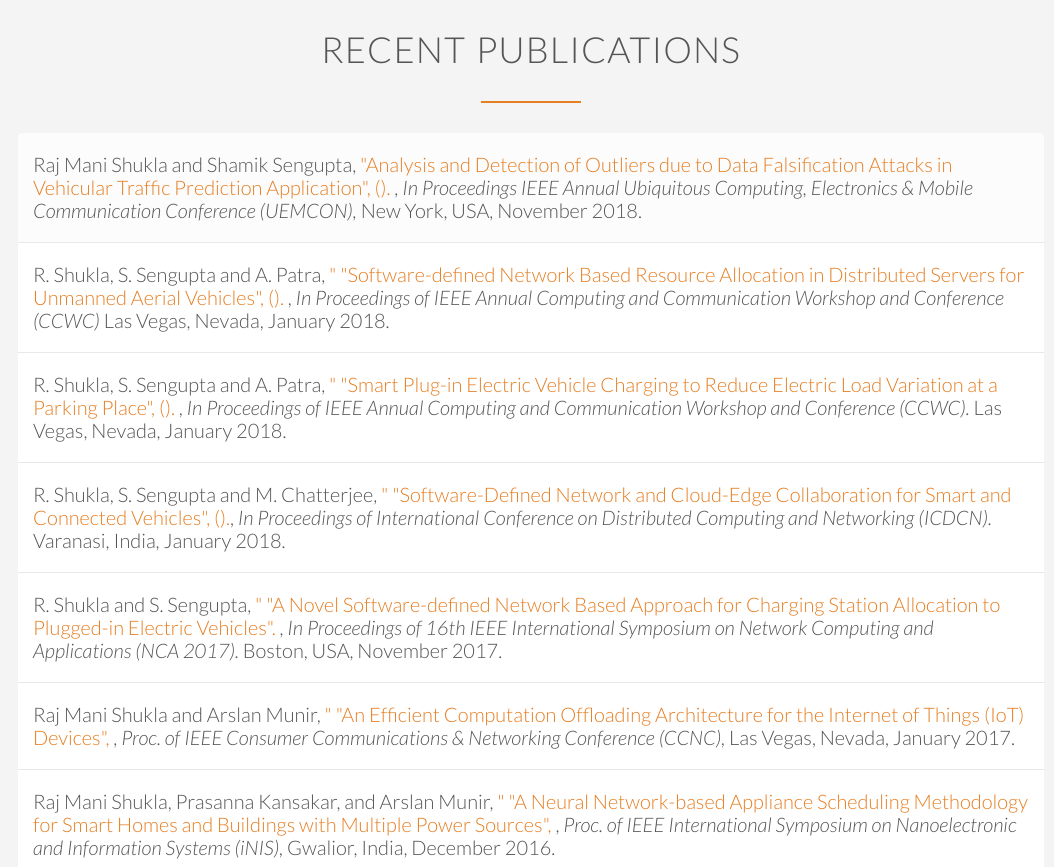
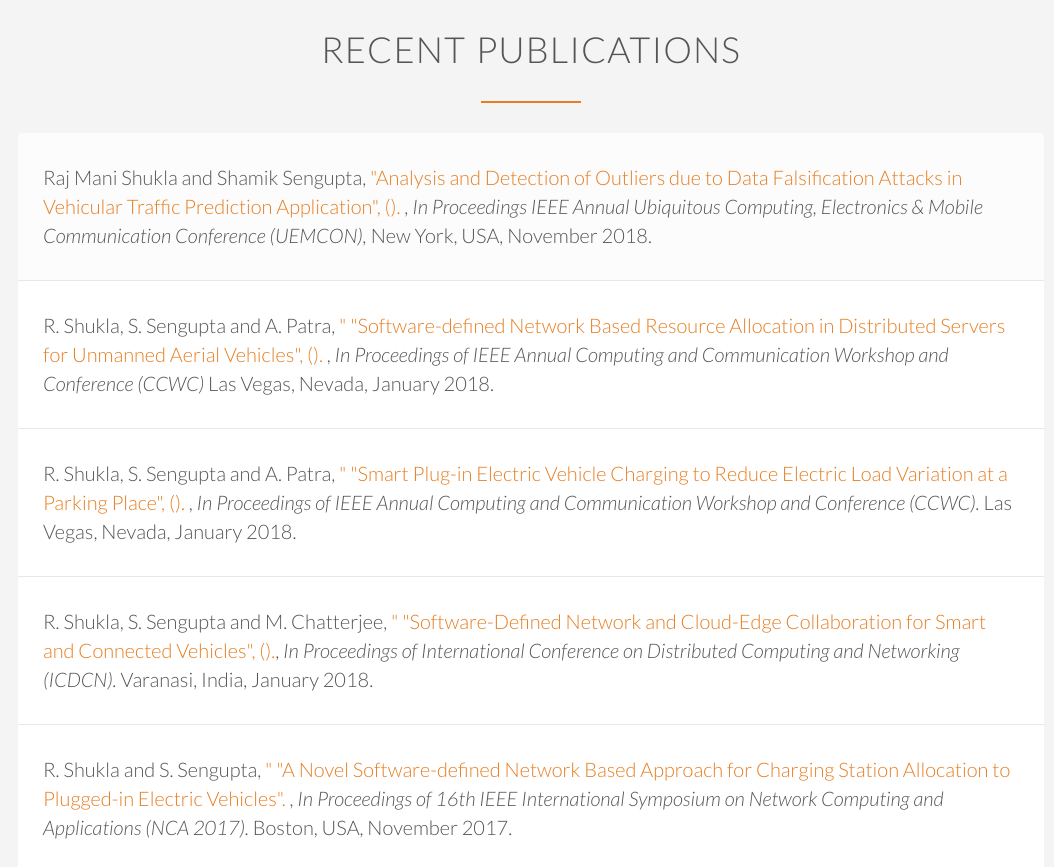
Before and after one commit to manishukla777/Portfolio-Raj, a website: page index.html in a window 1280 px wide. Shown: the part 1260-2127 px from the top of the page, without its empty margins (109-1163 px from the left). Drawn offline with nearby package versions, Linux system fonts and the light colour scheme; files whose address does not match are found by name.

Commit message:
change in publications

```diff
--- a/resources/css/style.css
+++ b/resources/css/style.css
@@ -503,7 +503,7 @@
 }
 
 .plan-box div {
-    padding: 15px;
+    padding: 25px;
     border-bottom: 1px solid #e8e8e8;
 }
 
@@ -516,6 +516,10 @@
 .plan-box div:last-child {
 /*    text-align: center;*/
     border: 0;
+}
+
+.plan-box div ul li {
+    line-height: 145%;
 }
 
 .plan-price {
```
